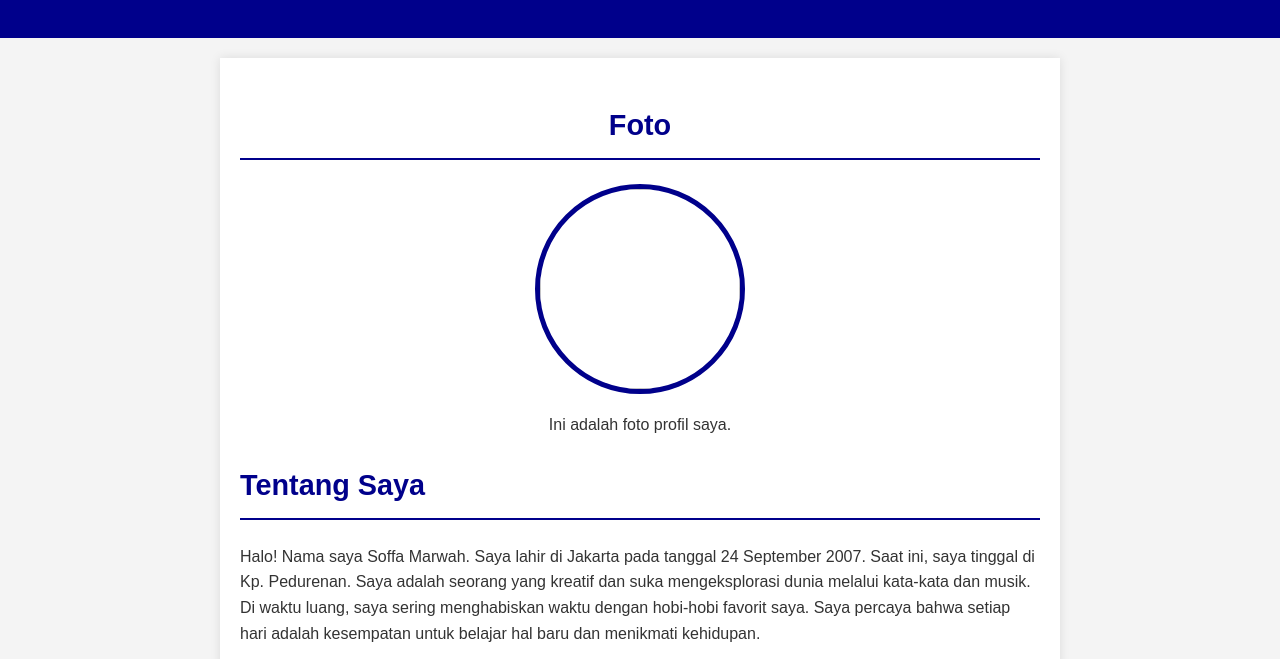
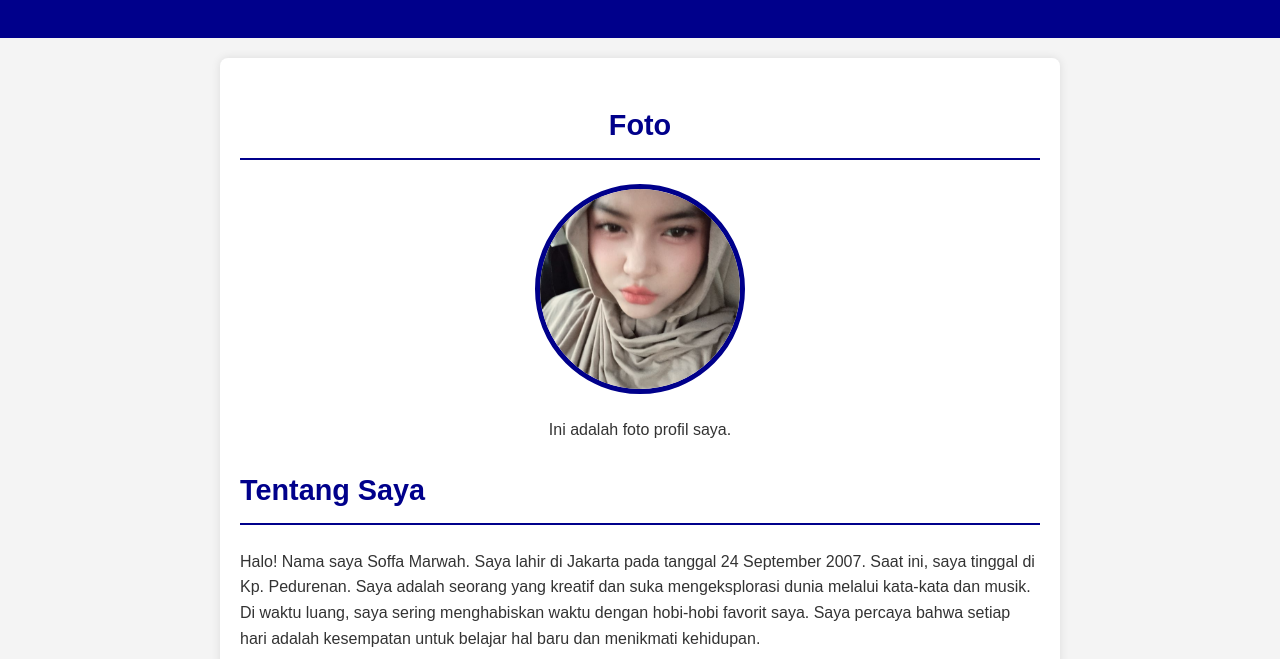
Before and after one commit to soffamarwah53-source/Tugas-Soffa-Marwah-S, a plain HTML site: page index.html in a window 1280 px wide. Shown: the part 126-785 px from the top of the page. Drawn offline with Linux system fonts and the light colour scheme.

Commit message:
Update index.html

```diff
--- a/index.html
+++ b/index.html
@@ -29,7 +29,7 @@
             padding: 20px;
             background-color: white;
             box-shadow: 0 0 10px rgba(0,0,0,0.1);
-zs           border-radius: 8px;
+           border-radius: 8px;
         }
         .section {
             margin-bottom: 40px;
@@ -97,7 +97,7 @@
     <div class="container">
         <section class="section photo">
             <h2>Foto</h2>
-            <img src="img/soffa 1.jpg" alt="" src="https://drive.google.com/file/d/1SwQRGJS7dvsLPve88waNXm5ebc9DspGN/view?usp=drivesdk" alt="https://drive.google.com/file/d/1SwQRGJS7dvsLPve88waNXm5ebc9DspGN/view?usp=drivesdk">
+            <img src="Soffa.jpg" alt="Soffa Marwah S">
             <p>Ini adalah foto profil saya.</p>
         </section>
 
```
